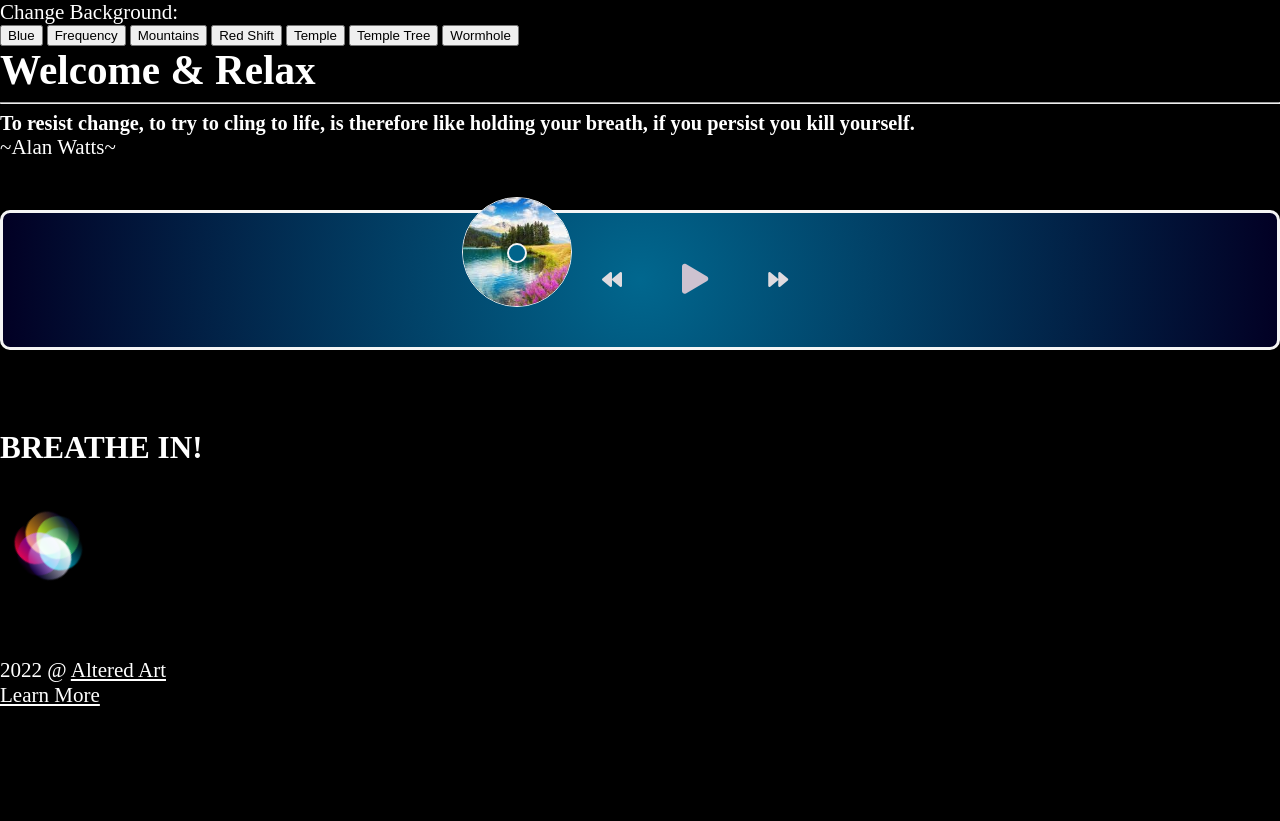
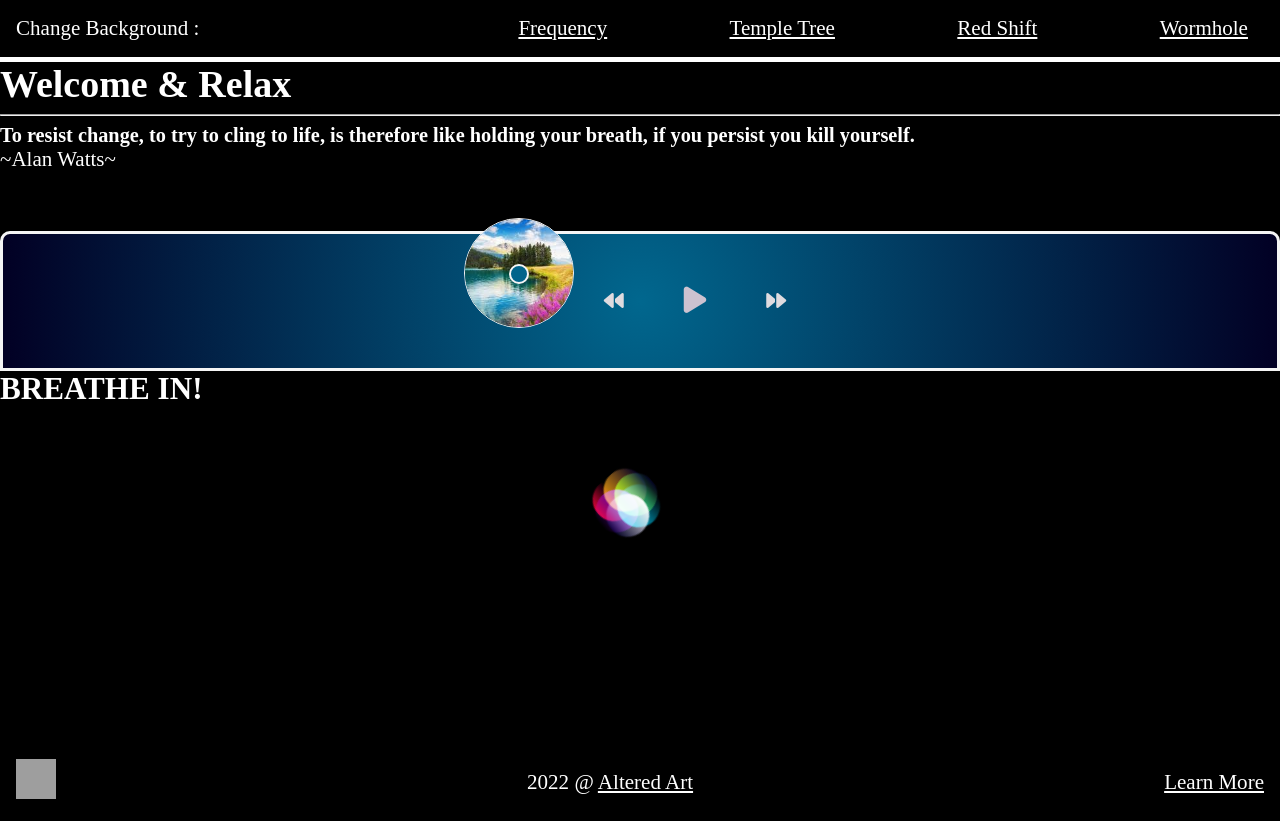
Before and after one commit to AlteredArt/Breathe, a PHP site: page / in a window 1280 px wide. Before the commit the page ends 706 px from the top, so only its background shows below. Run offline with PHP 8.4, Linux system fonts and the light colour scheme; some libraries are stand-ins or nearby versions; grey boxes are pictures that could not be loaded.

Commit message:
finish her up

```diff
--- a/public/css/MediaQuery/min1400.css
+++ b/public/css/MediaQuery/min1400.css
@@ -8,52 +8,51 @@
 >>> STYLE
 --------------------------------------------------------------*/
 
-@import url('https://fonts.googleapis.com/css2?family=EB+Garamond:wght@500&display=swap');
+/* @import url('https://fonts.googleapis.com/css2?family=EB+Garamond:wght@500&display=swap'); */
 
 /*--------------------------------------------------------------
 >>> LAYOUT
 --------------------------------------------------------------*/
 
-body {
+#background {
+  /* padding: 6rem 3rem 12rem 3rem; */
+  display: flex;
+  flex-direction: column;
+  justify-content: center;
+
   background-repeat: no-repeat;
   background-size: cover;
   background-attachment: fixed;
-  font-family: 'EB Garamond', serif;
+  background-image: url("https://ogbreathe.s3.us-west-1.amazonaws.com/Backgrounds/red-shiftt.jpg");
+}
+
+.control-panel {
+  margin: 3rem 0 0 0;
+  max-width: 100%;
+  display: flex;
+  flex-direction: row;
+  justify-content: space-around;
+}
+
+.right-side {
+ /* margin: 6rem 0; */
   display: flex;
   flex-direction: column;
-  align-items: center;
-  justify-content: space-between;
-  color: var(--primary);
-  text-align: center;
-  color: aliceblue;
-}
-
-#background {
-  background-image: url("https://ogbreathe.s3.us-west-1.amazonaws.com/Backgrounds/red-shiftt.jpg");
-
 }
 
 
-/*--------------------------------------------------------------
->>> HEADER
---------------------------------------------------------------*/
-.background-section {
-  display: flex;
-  flex-direction: row;
-  background-color: black;
-  justify-content: space-between;
-}
-
-#header {
-  max-width: 70%;
-  margin: 5rem 0 ;
-  padding: 3rem;
+.welcome-container {
+  max-width: 30%;
+  padding: 2rem;
   background: rgb(0,212,255);
   background: radial-gradient(circle, rgba(0,212,255,1) -100%, rgba(1,100,139,1) 3%, rgba(2,0,36,1) 100%);
   border-radius: 20px;
   border: 3px solid whitesmoke;
+  text-align: center;
+  display: flex;
+  flex-direction: column;
+  align-self: center;
 }
-
 
 hr {
   width: 50%;
@@ -102,3 +104,26 @@ footer {
 /*--------------------------------------------------------------
 >>> 1400 END
 ----------------------------------------------------------------*/
+
+
+
+@-webkit-keyframes AnimationName {
+  0%{background-position:0% 50%}
+  50%{background-position:100% 50%}
+  100%{background-position:0% 50%}
+}
+@-moz-keyframes AnimationName {
+  0%{background-position:0% 50%}
+  50%{background-position:100% 50%}
+  100%{background-position:0% 50%}
+}
+@-o-keyframes AnimationName {
+  0%{background-position:0% 50%}
+  50%{background-position:100% 50%}
+  100%{background-position:0% 50%}
+}
+@keyframes AnimationName {
+  0%{background-position:0% 50%}
+  50%{background-position:100% 50%}
+  100%{background-position:0% 50%}
+}
--- a/public/css/index.css
+++ b/public/css/index.css
@@ -8,8 +8,10 @@
 @import "./presets/3color.css";
 @import "./presets/4navMenu.css";
 @import "./presets/5footer.css";
-@IMPORT "./presets/6themeSwitch.css";
-@import "./presets/7backToTop.css";
+/* EXTRA */
+@import "./presets/circles.css";
+@import "./presets/music.css";
+
 
 /* MEDIA QUERY */
 @import "./MediaQuery/576.css";
@@ -20,9 +22,7 @@
 @import "./MediaQuery/min1400.css";
 
 
-/* EXTRA */
-@import "./presets/circles.css";
-@import "./presets/music.css";
+
 
 /*--------------------------------------------------------------
 >>> INDEX
--- a/public/css/presets/2text.css
+++ b/public/css/presets/2text.css
@@ -2,7 +2,7 @@
 >>> TEXT
 --------------------------------------------------------------*/
 
-h1 {font-size: calc(1.375rem + 1.5vw) !important;}
+h1 {font-size: calc(1.175rem + 1.5vw) !important;}
 h2 {font-size: calc(1.225rem + 0.9vw) !important;}
 h3 {font-size: calc(1.13rem + 0.6vw) !important;}
 h4 {font-size: calc(1.03rem + 0.3vw) !important;}
--- a/public/css/presets/3color.css
+++ b/public/css/presets/3color.css
@@ -8,6 +8,7 @@ body {background-color: var(--secondary)}
 a {color: var(--primary);}
 a:hover {color: var(--primary);}
 a:visited {color: var(--primary);}
+input {color: var(--primary);}
 
 /* ROOT THEME */
 :root {
--- a/public/css/presets/4navMenu.css
+++ b/public/css/presets/4navMenu.css
@@ -7,27 +7,17 @@
     justify-content: space-between;
     align-items: center;
     background-color: var(--secondary);
-    position: fixed;
+    /* position: fixed; */
     z-index: 100;
     width: 100%;
     padding: 1rem 2rem 1rem 1rem;
     max-height: 95px;
-    border-bottom: 5px solid var(--gold);
+    border-bottom: 5px solid var(--primary);
+    /* margin-bottom: 12rem; */
 }
 
-/* CHANGE LOGO SIZE */
-.header_logo {
-width: 60px;
-height: 60px;
-}
-
-/* SOCIAL LINKS */
-.header_social a:first-child{margin-right: 1.5rem;}
-.header_social a:last-child{margin-left: 1.5rem;}
-.plane {margin-right:1.5rem;}
-
 /* EDIT THE LINKS */
-.nav_link:hover {color: #DFC164;}
+.nav_link:hover {font-size: 4rem;}
 .navbar_links {
     display: flex;
     color: var(--primary);
@@ -40,19 +30,6 @@ height: 60px;
 .hamburger {display: none;}
 .mobile_social_nav {display:none;}
 
-/* TOOLTIP */
-.tooltip:hover .tooltiptext {visibility: visible;}
-.tooltip .tooltiptext {
-    visibility: hidden;
-    /* font-size: 1rem; */
-    background-color: var(--primary);
-    border: 2px solid var(--secondary);
-    color: var(--secondary);
-    padding: 0.50rem 1rem;
-    margin-top: 2rem;
-    position: absolute;
-    z-index: 280 !important;
-}
 
 /*--------------------------------------------------------------
 >>> NAVIGATION MENU - END
--- a/public/css/presets/5footer.css
+++ b/public/css/presets/5footer.css
@@ -2,15 +2,19 @@
 >>> FOOTER
 --------------------------------------------------------------*/
 
-.footer {
-    margin-top: 4rem;
-    background-color: var(--gold);
+#footer {
+    width: 100%;
+    background-color: black;
+    padding: 1rem;
+    display: flex;
+    flex-direction: row;
+    justify-content: space-between;
+    align-items: center;
 }
 
-.footer h4{
-    color: black;
-    text-align: center;
-    padding: 1rem;
+.footer_logo {
+    width: 40px;
+    height: 40px;
 }
 
 /*--------------------------------------------------------------
--- a/public/css/presets/circles.css
+++ b/public/css/presets/circles.css
@@ -1,18 +1,14 @@
 /*--------------------------------
   CIRCLES
  ------------------------------ */
- #circles {
-}
 
 .circle-container {
+  margin: 1rem auto 8rem auto;
   padding: 6rem 0;
-
   height: 125px;
   width: 125px;
   animation: pulse 4s cubic-bezier(0.5, 0, 0.5, 1) alternate infinite;
 }
-
-
 
 .circle {
   height: 125px;
--- a/public/css/presets/music.css
+++ b/public/css/presets/music.css
@@ -6,14 +6,15 @@
     background: rgb(0,212,255);
     background: radial-gradient(circle, rgba(0,212,255,1) -100%, rgba(1,100,139,1) 3%, rgba(2,0,36,1) 100%);
     border: 3px solid whitesmoke;
-    border-radius: 10px;
-    box-shadow: 0 20px 20px 0 black;
+    border-radius: 10px 10px 0 0;
     display: flex;
     justify-content: center;
     padding: 40px 30px;
     position: relative;
-    margin: 50px 0 80px 0;
+    margin: 3.7rem 0 0px 0;
     z-index: 10;
+    max-width: 100%;
+
   }
 
   .music-img-container {
--- a/public/index.html
+++ b/public/index.html
@@ -5,42 +5,56 @@
 	<meta charset="UTF-8" />
 	<meta name="viewport" content="width=device-width, initial-scale=1.0" />
 	<meta http-equiv="X-UA-Compatible" content="ie=edge" />
-	<link rel="stylesheet" href="https://cdnjs.cloudflare.com/ajax/libs/font-awesome/5.10.2/css/all.min.css" />
+	<meta property="og:image" content="https://jared-mattas-portfolio.s3.us-west-1.amazonaws.com/Main/fMAIN_logo_small.jpg" />
+	<link rel="stylesheet" href="https://cdnjs.cloudflare.com/ajax/libs/font-awesome/6.1.2/css/all.min.css">
 	<link rel="stylesheet" href="./css/index.css">
 	<title>Breathe</title>
 </head>
 
-<body id="background">
-	<div class="background-section">
-		<p>Change Background:</p>
-		<div class="background-options">
-			<input type="button" onclick="changeImage()" value="Blue">
-			<input type="button" onclick="changeImage()" value="Frequency">
-			<input type="button" onclick="changeImage()" value="Mountains">
-			<input type="button" onclick="changeImage()" value="Red Shift">
-			<input type="button" onclick="changeImage()" value="Temple">
-			<input type="button" onclick="changeImage()" value="Temple Tree">
-			<input type="button" onclick="changeImage()" value="Wormhole">
+<body>
+	<div id="background">
+
+		<!-- HEADER -->
+		<div class="masthead" id='masthead'>
+			<header class="header" id="Header">
+				<p>Change Background :</p>
+
+				<nav class="header_navbar">
+					<ul class='navbar_links nav_menu'>
+					<li class='nav_item secondary'><a href="#websites" class='nav_link'>Frequency</a></li>
+					<li class='nav_item secondary'><a href="#blogs" class='nav_link'>Temple Tree</a></li>
+					<li class='nav_item secondary'><a href="#graphics" class='nav_link'>Red Shift</a></li>
+					<li class='nav_item secondary'><a href="#achievements" class='nav_link'>Wormhole</a></li>
+						<div class="mobile_social_nav">
+						<li class='mobile_social_item'><a href="https://github.com/AlteredArt"><i class="fa-brands fa-github-alt  tooltip"><span class="tooltiptext">GitHub</span></i></a></li>
+						<li class='mobile_social_item'><a href="mailto:cherokeedreemer@gmail.com"><i class="fa-solid fa-paper-plane  tooltip"><span class="tooltiptext">Mail</span></i></a></li>
+						<li class='mobile_social_item'><a href="https://www.linkedin.com/in/jared-matta-33629a19a/"><i class="fa-brands fa-linkedin tooltip"><span class="tooltiptext">Linked In</span></i></a></li>
+						<li class='mobile_social_item'><a href="https://jared-mattas-portfolio.s3.us-west-1.amazonaws.com/Personal/Jared_Mattas_Resume.pdf"><i class="fa fa-file fa-bounce bounce tooltip"> <span class="tooltiptext">Resume</span></i></a></li>
+						</div>
+					</ul>
+					<div class="hamburger">
+					<span class="bar"></span>
+					<span class="bar"></span>
+					<span class="bar"></span>
+					</div>
+				</nav>
+			</header>
 		</div>
 
+		<!-- CONTROL PANEL -->
+		<div class="control-panel">
 
-	</div>
-
-	<header id="header">
-
-
-
-		<div class="title-container">
+			<div class="welcome-container">
 				<h1> Welcome & Relax</h1>
 				<hr>
-		</div>
 				<div id="changeText" class="quote-container">
 					<h4 class="quote-text">To resist change, to try to cling to life, is therefore like holding your breath, if you persist you kill yourself.</h4>
 					<p class="quote-author">~Alan Watts~</p>
 				</div>
-	</header>
+			</div>
 
-	<section id="music">
+			<div class="right-side">
+				<div id="music">
 					<div class="music-container" id="music-container">
 						<div class="music-info">
 							<h4 id="music-title"></h4>
@@ -64,15 +78,21 @@
 							</button>
 						</div>
 					</div>
-	</section>
+				</div>
 
-	<section>
 				<div class="word-container">
 					<h2 class="word" id="word"><span>BREATHE IN!</span></h2>
 				</div>
-	</section>
+			</div>
 
-	<section id="circles">
+		</div>
+
+
+
+
+
+
+		<div id="circles">
 			<div class="circle-container">
 				<div class="circle"></div>
 				<div class="circle"></div>
@@ -85,21 +105,20 @@
 				<div class="circle"></div>
 				<div class="circle"></div>
 			</div>
-	</section>
+		</div>
+
 
 		<footer id="footer">
-		<p></p>
-		<p>
-			<script>document.write(new Date().getFullYear());</script> @ <a href="https://jared-matta.web.app/"> Altered Art</a>
-		</p>
+			<a href="https:jaredmatta.com"><img src="https://jared-mattas-portfolio.s3.us-west-1.amazonaws.com/Main/fMAIN_logo_small.jpg" alt="logo" class='footer_logo'></a>
+			<p><script>document.write(new Date().getFullYear());</script> @ <a href="https://jared-matta.web.app/"> Altered Art</a></p>
 			<a href="">Learn More</a>
-
 		</footer>
 
+	</div>
 </body>
-<script src="./js/background.js"></script>
+<!-- <script src="./js/background.js"></script> -->
 <script src="./js/music.js"></script>
-<script src="./js/quotation.js"></script>
+<!-- <script src="./js/quotation.js"></script> -->
 <script src="https://ajax.googleapis.com/ajax/libs/jquery/2.1.4/jquery.min.js"></script>
 
 </html>
--- a/public/js/background.js
+++ b/public/js/background.js
@@ -3,7 +3,7 @@
 --------------------------------------------------------------*/
 
 function changeImage() {
-    var image = document.getElementById('background-selection');
+    var image = document.getElementById('background');
     image.src("https://ogbreathe.s3.us-west-1.amazonaws.com/Backgrounds/mountain-top.jpg");
 
 //     if (image.src.match("colorbottel")) {
--- a/public/js/quotation.js
+++ b/public/js/quotation.js
@@ -1,15 +1,4 @@
-// var text = ["Welcome", "Hi", "Sup dude"];
-// var counter = 0;
-// var elem = document.getElementById("changeText");
-// var inst = setInterval(change, 3000);
-
-// function change() {
-//   elem.innerHTML = text[counter];
-//   counter++;
-//   if (counter >= text.length) {
-//     counter = 0;
-//   }
-// }
+console.log("This has loaded.");
 
 
 const QUOTES = [
@@ -50,9 +39,15 @@ const QUOTES = [
     }
 ]
 
+document.getElementById("quote-author").innerHTML= QUOTES[2].author;
 
+document.getElementById("quote-text").innerHTML= QUOTES[2].quote;
 
+function revolvingQuotes () {
 
+}
+
+revolvingQuotes();
 
 
 /*--------------------------------
@@ -62,23 +57,38 @@ const QUOTES = [
  // const totalTime = 7500;
 // const breatheTime = (totalTime / 5) * 2;
 // const holdTime = totalTime / 4;
-let words = document.getElementById('word');
+// let words = document.getElementById('word');
 
 
 
-$(function () {
-  let count = 0;
-  let wordsArray = ["BREATHE IN!", "-Hold-", "breathe out"];
-  setInterval(function () {
-    count++;
-    $("#word").fadeOut(500, function () {
-      $(this).text(wordsArray[count % wordsArray.length]).fadeIn(500);
-    });
-  }, 3000, 2000, 1000);
-});
+// $(function () {
+//   let count = 0;
+//   let wordsArray = ["BREATHE IN!", "-Hold-", "breathe out"];
+//   setInterval(function () {
+//     count++;
+//     $("#word").fadeOut(500, function () {
+//       $(this).text(wordsArray[count % wordsArray.length]).fadeIn(500);
+//     });
+//   }, 3000, 2000, 1000);
+// });
 
 
 //2000, 100, 2000
+
+
+// var text = ["Welcome", "Hi", "Sup dude"];
+// var counter = 0;
+// var elem = document.getElementById("changeText");
+// var inst = setInterval(change, 3000);
+
+// function change() {
+//   elem.innerHTML = text[counter];
+//   counter++;
+//   if (counter >= text.length) {
+//     counter = 0;
+//   }
+// }
+
 /*--------------------------------
  Words END
  ------------------------------ */
```
Also changed, not shown: other parts of public/css/MediaQuery/min1400.css (+23 -20 lines). Lines whose indentation alone changed are shown as unchanged.
